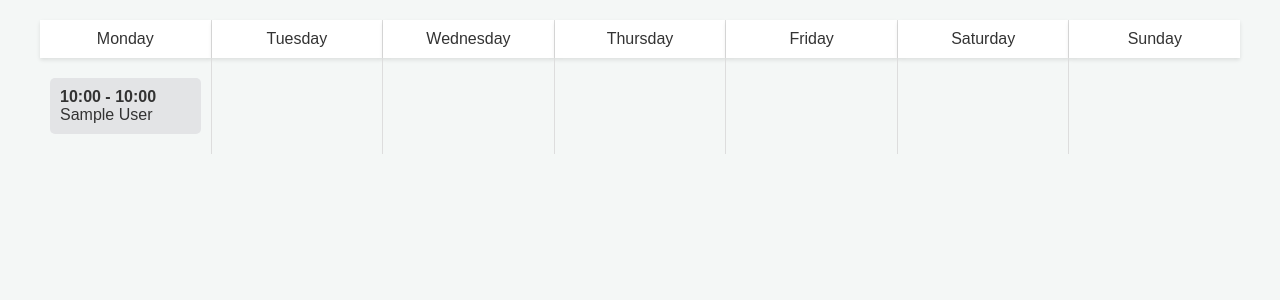
After one commit to SeeHudson/ServerSchedulingApp, a Django app: page /display_all_shifts/ in a window 1280 px wide. The commit adds this page. Shown: the top 300 px of the page. Run offline with Django 5.2, Linux system fonts and the light colour scheme; tables that the repository leaves empty hold one stand-in row (values such as "Sample post").

Commit message:
Display Shifts

```diff
--- a/Scheduler/models/Shift.py
+++ b/Scheduler/models/Shift.py
@@ -1,5 +1,6 @@
 from django.db import models
 from django.utils.translation import gettext_lazy as _
+from .Employee import Employee
 
 
 class Shift(models.Model):
@@ -18,4 +19,10 @@ class Shift(models.Model):
     startTime = models.TimeField(_('Start Time'))
     endTime = models.TimeField(_('End Time'))
     # Many-to-Many relationship with Employee
-    employees = models.ManyToManyField('Employee', through='EmployeeShift', related_name='shifts')
+    employees = models.ManyToManyField(Employee, through='EmployeeShift', related_name='shifts')
+
+
+# Should weekly schedule
+class EmployeeShift(models.Model):
+    user = models.ForeignKey(Employee, on_delete=models.CASCADE)
+    shift = models.ForeignKey(Shift, on_delete=models.CASCADE)
--- a/Scheduler/models/TimeOff.py
+++ b/Scheduler/models/TimeOff.py
@@ -4,7 +4,7 @@ from . import Employee
 
 
 # Have to go over this and availability
-class Timeoff(models.Model):
+class TimeOff(models.Model):
     user = models.ForeignKey(Employee, on_delete=models.CASCADE)
 
     mondayBegin = models.CharField(_('mondayBegin'), max_length=10, blank=True)
--- a/Scheduler/static/stylesheets/styles.css
+++ b/Scheduler/static/stylesheets/styles.css
@@ -1,7 +1,49 @@
 body {
     font-family: Arial, sans-serif;
-    background-color: #f0f0f0;
+    margin: 0;
+    padding: 0;
+    background-color: #f4f7f6;
+    color: #333;
 }
+
+.container {
+    max-width: 1200px;
+    margin: auto;
+    padding: 20px;
+}
+
+.week-header, .week-content {
+    display: flex;
+    justify-content: space-between;
+}
+
+.day-header, .day-content {
+    flex: 1;
+    padding: 10px;
+    border-right: 1px solid #ddd;
+}
+
+.day-header {
+    background-color: #fff;
+    box-shadow: 0 2px 4px rgba(0, 0, 0, 0.1);
+    text-align: center;
+}
+
+.day-content:last-child, .day-header:last-child {
+    border-right: none;
+}
+
+.shift {
+    background-color: #e3e4e6;
+    padding: 10px;
+    margin: 10px 0;
+    border-radius: 5px;
+}
+
+.shift:hover {
+    background-color: #d1d2d4;
+}
+
 
 .navbar {
     background-color: #333;
--- a/Scheduler/views/__init__.py
+++ b/Scheduler/views/__init__.py
@@ -1,2 +1,3 @@
 from .dashboard import Dashboard
 from .login import Login
+from .display_all_shifts import Display_All_Shifts
--- /dev/null
+++ b/Scheduler/views/display_all_shifts.py
@@ -0,0 +1,27 @@
+from django.shortcuts import render
+from Scheduler.models.Shift import Shift
+from django.views import View
+
+
+class Display_All_Shifts(View):
+    def get(self, request):
+        shifts = Shift.objects.all().order_by('day', 'startTime')  # Ordering by day and start time for convenience
+        monday_shifts = Shift.objects.filter(day='Mo')
+        tuesday_shifts = Shift.objects.filter(day='Tu')
+        wednesday_shifts = Shift.objects.filter(day='We')
+        thursday_shifts = Shift.objects.filter(day='Th')
+        friday_shifts = Shift.objects.filter(day='Fr')
+        saturday_shifts = Shift.objects.filter(day='Sa')
+        sunday_shifts = Shift.objects.filter(day='Su')
+
+        context = {
+            'shifts': shifts,
+            'monday_shifts': monday_shifts,
+            'tuesday_shifts': tuesday_shifts,
+            'wednesday_shifts': wednesday_shifts,
+            'thursday_shifts': thursday_shifts,
+            'friday_shifts': friday_shifts,
+            'saturday_shifts': saturday_shifts,
+            'sunday_shifts': sunday_shifts,
+        }
+        return render(request, 'Scheduler/display_all_shifts.html', context)
--- a/ServerSchedulingApp/urls.py
+++ b/ServerSchedulingApp/urls.py
@@ -24,4 +24,5 @@ urlpatterns = [
     path('admin/', admin.site.urls),
     path('login/', Login.as_view(), name='login'),
     path('dashboard/', Dashboard.as_view(), name="dashboard"),
+    path('display_all_shifts/', Display_All_Shifts.as_view(), name='display_all_shifts'),
 ]
--- /dev/null
+++ b/templates/Scheduler/display_all_shifts.html
@@ -0,0 +1,95 @@
+<!DOCTYPE html>
+<html lang="en">
+<head>
+    <meta charset="UTF-8">
+    <meta name="viewport" content="width=device-width, initial-scale=1.0">
+    <title>Display Page</title>
+    {% load static %}
+    <link rel="stylesheet" href="{% static "stylesheets/styles.css" %}">
+</head>
+<body>
+<div class="container">
+    <div class="week-header">
+        <div class="day-header">Monday</div>
+        <div class="day-header">Tuesday</div>
+        <div class="day-header">Wednesday</div>
+        <div class="day-header">Thursday</div>
+        <div class="day-header">Friday</div>
+        <div class="day-header">Saturday</div>
+        <div class="day-header">Sunday</div>
+    </div>
+    <div class="week-content">
+        <div class="day-content">
+            {% for shift in monday_shifts %}
+                <div class="shift">
+                    <div><strong>{{ shift.startTime|date:"H:i" }} - {{ shift.endTime|date:"H:i" }}</strong></div>
+                    {% for employee in shift.employees.all %}
+                        {{ employee.user.get_full_name }}{% if not forloop.last %}, {% endif %}
+                    {% endfor %}
+                </div>
+            {% endfor %}
+        </div>
+        <div class="day-content">
+            {% for shift in tuesday_shifts %}
+                <div class="shift">
+                    <div><strong>{{ shift.startTime|date:"H:i" }} - {{ shift.endTime|date:"H:i" }}</strong></div>
+                    {% for employee in shift.employees.all %}
+                        {{ employee.user.get_full_name }}{% if not forloop.last %}, {% endif %}
+                    {% endfor %}
+                </div>
+            {% endfor %}
+        </div>
+        <div class="day-content">
+            {% for shift in wednesday_shifts %}
+                <div class="shift">
+                    <div><strong>{{ shift.startTime|date:"H:i" }} - {{ shift.endTime|date:"H:i" }}</strong></div>
+                    {% for employee in shift.employees.all %}
+                        {{ employee.user.get_full_name }}{% if not forloop.last %}, {% endif %}
+                    {% endfor %}
+                </div>
+            {% endfor %}
+        </div>
+        <div class="day-content">
+            {% for shift in thursday_shifts %}
+                <div class="shift">
+                    <div><strong>{{ shift.startTime|date:"H:i" }} - {{ shift.endTime|date:"H:i" }}</strong></div>
+                    {% for employee in shift.employees.all %}
+                        {{ employee.user.get_full_name }}{% if not forloop.last %}, {% endif %}
+                    {% endfor %}
+                </div>
+            {% endfor %}
+        </div>
+        <div class="day-content">
+            {% for shift in friday_shifts %}
+                <div class="shift">
+                    <div><strong>{{ shift.startTime|date:"H:i" }} - {{ shift.endTime|date:"H:i" }}</strong></div>
+                    {% for employee in shift.employees.all %}
+                        {{ employee.user.get_full_name }}{% if not forloop.last %}, {% endif %}
+                    {% endfor %}
+                </div>
+            {% endfor %}
+        </div>
+        <div class="day-content">
+            {% for shift in saturday_shifts %}
+                <div class="shift">
+                    <div><strong>{{ shift.startTime|date:"H:i" }} - {{ shift.endTime|date:"H:i" }}</strong></div>
+                    {% for employee in shift.employees.all %}
+                        {{ employee.user.get_full_name }}{% if not forloop.last %}, {% endif %}
+                    {% endfor %}
+                </div>
+            {% endfor %}
+        </div>
+        <div class="day-content">
+            {% for shift in sunday_shifts %}
+                <div class="shift">
+                    <div><strong>{{ shift.startTime|date:"H:i" }} - {{ shift.endTime|date:"H:i" }}</strong></div>
+                    {% for employee in shift.employees.all %}
+                        {{ employee.user.get_full_name }}{% if not forloop.last %}, {% endif %}
+                    {% endfor %}
+                </div>
+            {% endfor %}
+        </div>
+    </div>
+</div>
+</body>
+</html>
```
Also changed, not shown: Scheduler/models/EmployeeShift.py (deleted, +0 -10 lines), Scheduler/models/__init__.py (+7 -1 lines), ServerSchedulingApp/seed.py (added, +89 -0 lines).
